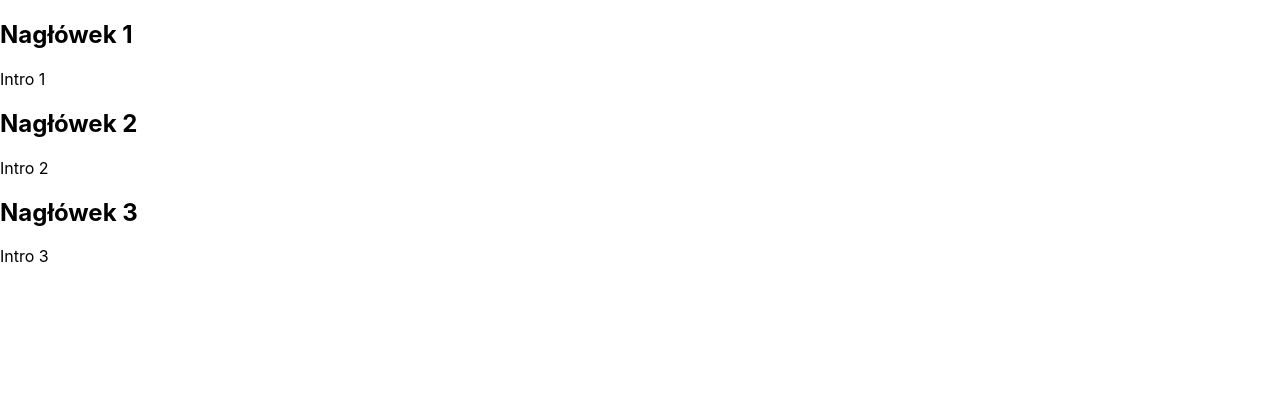
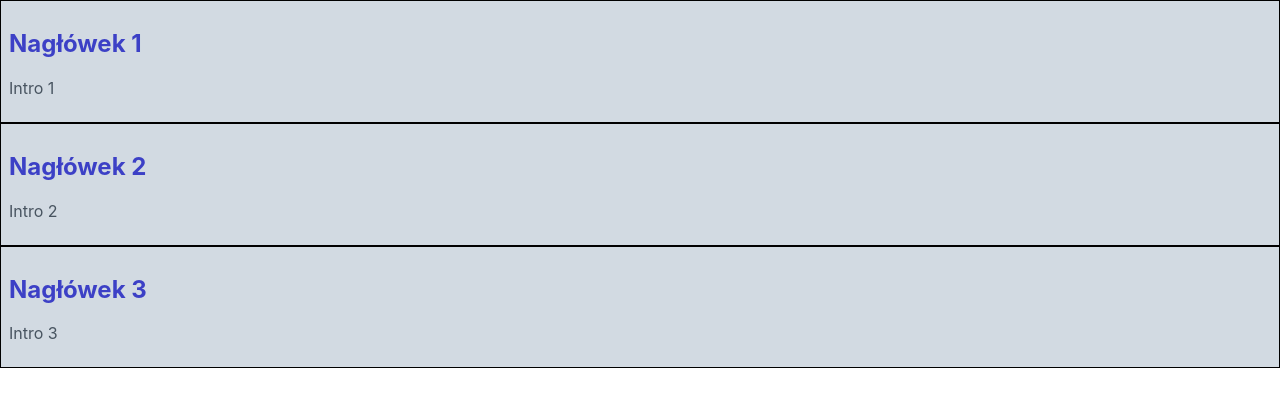
Before and after one commit to elawrobel/react-repo, a React (Create React App) app: page / in a window 1280 px wide. Shown: the top 406 px of the page. Built offline with nearby package versions, Linux system fonts and the light colour scheme.

Commit message:
style in app.css

```diff
--- a/src/App.css
+++ b/src/App.css
@@ -1,38 +1,13 @@
-.App {
-  text-align: center;
+.news{
+  background-color: #d2dae2;
+  border: 1px solid black;
+  padding: 8px;
 }
 
-.App-logo {
-  height: 40vmin;
-  pointer-events: none;
+.news h2{
+  color: #3c40c6;
 }
 
-@media (prefers-reduced-motion: no-preference) {
-  .App-logo {
-    animation: App-logo-spin infinite 20s linear;
-  }
+.news p {
+  color: #485460;
 }
-
-.App-header {
-  background-color: #282c34;
-  min-height: 100vh;
-  display: flex;
-  flex-direction: column;
-  align-items: center;
-  justify-content: center;
-  font-size: calc(10px + 2vmin);
-  color: white;
-}
-
-.App-link {
-  color: #61dafb;
-}
-
-@keyframes App-logo-spin {
-  from {
-    transform: rotate(0deg);
-  }
-  to {
-    transform: rotate(360deg);
-  }
-}
--- a/src/App.js
+++ b/src/App.js
@@ -2,11 +2,10 @@
 
 import './App.css';
 
-// const News = () => <p>Hello !</p>;
-function News( { header, intro } ) { // function News( props ) {
-  // const { header, intro } = props;
+
+function News( { header, intro } ) {
   return(
-    <div>
+    <div className="news">
       <h2>{ header }</h2>
       <p>{ intro }</p>
     </div>
@@ -23,7 +22,6 @@
   }
 ];
 
-// data.map( (elem, index) )
 
 function App() {
   return(
```
